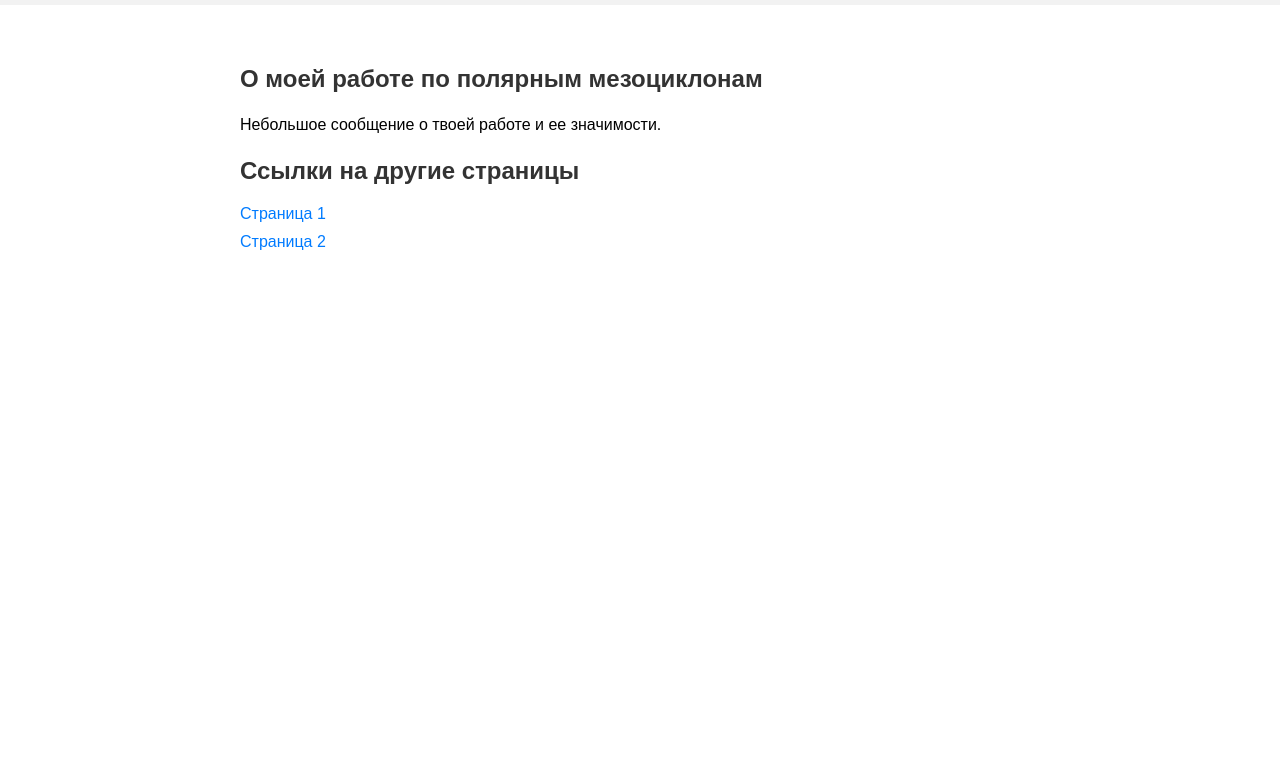
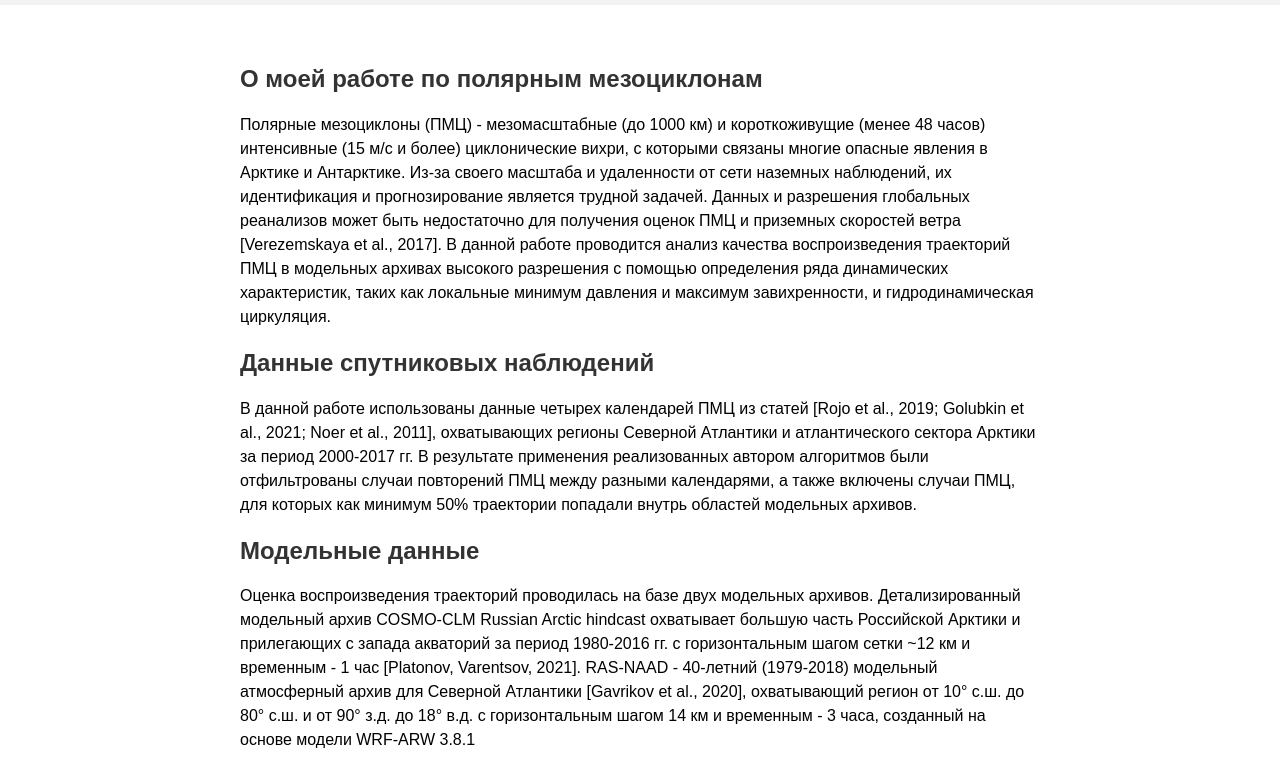
Before and after one commit to ramilrgk/pltracking_web, a plain HTML site: page index.html in a window 1280 px wide. Shown: the part 72-837 px from the top of the page. Before the commit the page ends 800 px from the top, so only its background shows below. Drawn offline with Linux system fonts and the light colour scheme.

Commit message:
Update index.html

```diff
--- a/index.html
+++ b/index.html
@@ -7,20 +7,44 @@
 </head>
 <body>
   <header>
-    <h1>Твое имя и фамилия</h1>
+    <h1>Рамиль Ахтамьянов</h1>
   </header>
 
   <main>
     <section>
       <h2>О моей работе по полярным мезоциклонам</h2>
-      <p>Небольшое сообщение о твоей работе и ее значимости.</p>
+      <p>Полярные мезоциклоны (ПМЦ) - мезомасштабные (до 1000 км) и короткоживущие (менее 48
+часов) интенсивные (15 м/с и более) циклонические вихри, с которыми связаны многие
+опасные явления в Арктике и Антарктике. Из-за своего масштаба и удаленности от сети
+наземных наблюдений, их идентификация и прогнозирование является трудной задачей.
+Данных и разрешения глобальных реанализов может быть недостаточно для получения
+оценок ПМЦ и приземных скоростей ветра [Verezemskaya et al., 2017]. В данной работе
+проводится анализ качества воспроизведения траекторий ПМЦ в модельных архивах
+высокого разрешения с помощью определения ряда динамических характеристик, таких как
+локальные минимум давления и максимум завихренности, и гидродинамическая циркуляция.</p>
+      <h2>Данные спутниковых наблюдений</h2>
+      <p>В данной работе использованы данные четырех календарей
+ПМЦ из статей [Rojo et al., 2019; Golubkin et al., 2021; Noer et al., 2011], охватывающих
+регионы Северной Атлантики и атлантического сектора Арктики за период 2000-2017 гг. В
+результате применения реализованных автором алгоритмов были отфильтрованы случаи
+повторений ПМЦ между разными календарями, а также включены случаи ПМЦ, для которых
+как минимум 50% траектории попадали внутрь областей модельных архивов.<p>
+      <h2>Модельные данные</h2>
+<p>Оценка воспроизведения траекторий проводилась на базе двух модельных архивов.
+Детализированный модельный архив COSMO-CLM Russian Arctic hindcast охватывает
+большую часть Российской Арктики и прилегающих с запада акваторий за период 1980-2016
+гг. с горизонтальным шагом сетки ~12 км и временным - 1 час [Platonov, Varentsov, 2021].
+RAS-NAAD - 40-летний (1979-2018) модельный атмосферный архив для Северной
+Атлантики [Gavrikov et al., 2020], охватывающий регион от 10° с.ш. до 80° с.ш. и от 90° з.д.
+до 18° в.д. с горизонтальным шагом 14 км и временным - 3 часа, созданный на основе модели
+WRF-ARW 3.8.1<p>
     </section>
 
     <section>
-      <h2>Ссылки на другие страницы</h2>
+      <h2>Ссылки на интерактивные карты</h2>
       <ul>
-        <li><a href="page1.html">Страница 1</a></li>
-        <li><a href="page2.html">Страница 2</a></li>
+        <li><a href="naad_2000_2004.html">NAAD: 2000-2004</a></li>
+        <li><a href="cosmo_2000_2004.html">COSMO: 2000-2004</a></li>
       </ul>
     </section>
   </main>
```
